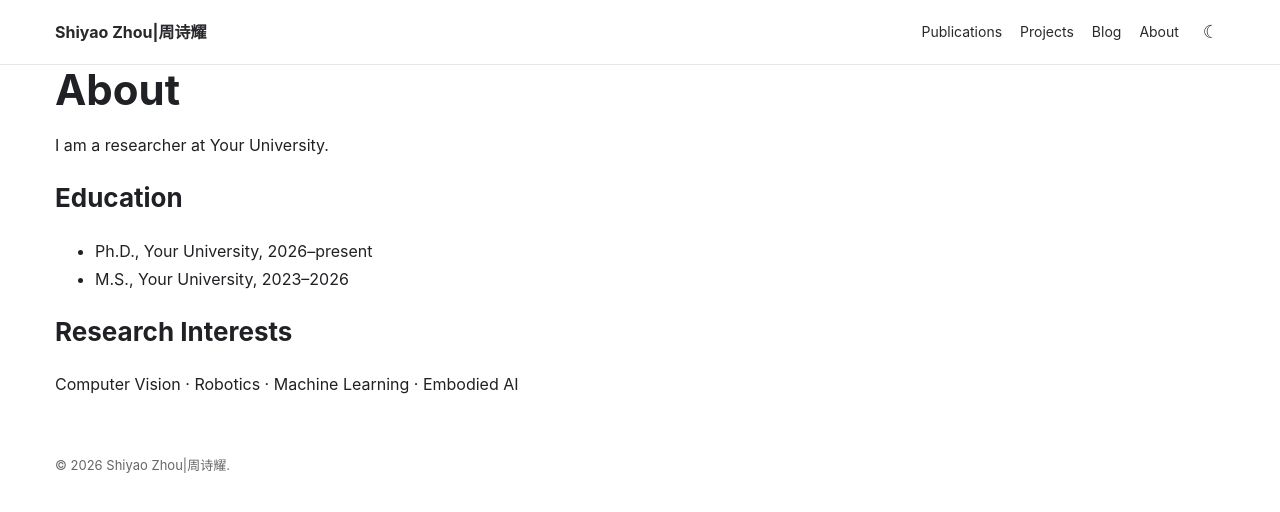
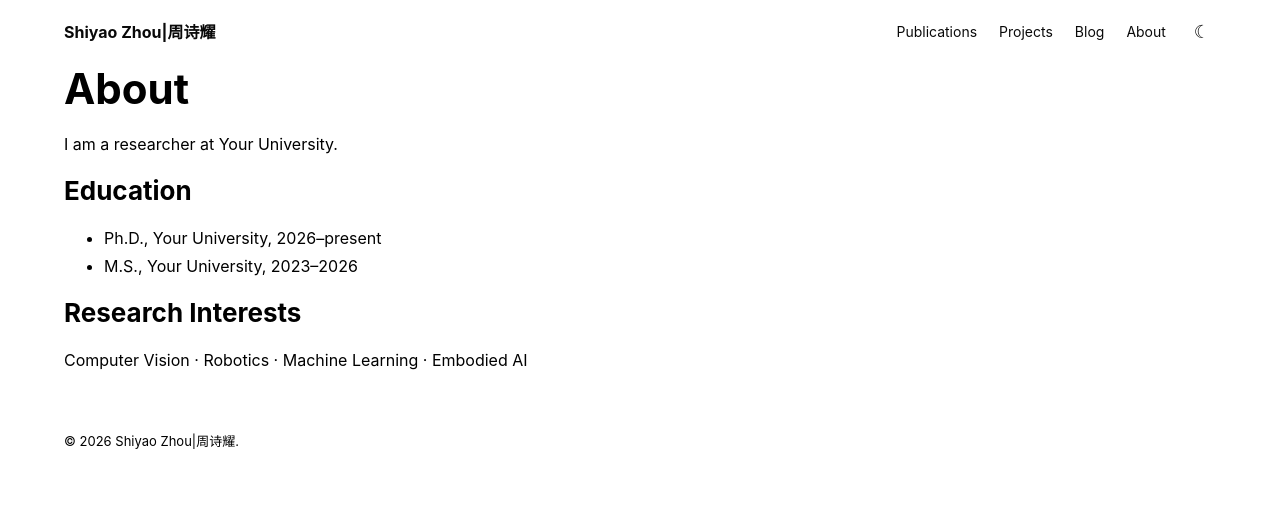
Before and after one commit to zhoushy93/zhoushy93.github.io, a Jekyll site: the page built from about/index.md, in a window 1280 px wide. Shown: the top 512 px of the page. Built offline with Jekyll 4.4.1, drawn with Linux system fonts in a browser that asks for light colours.

Commit message:
Update style.css

````diff
--- a/assets/css/style.css
+++ b/assets/css/style.css
@@ -1,115 +1,440 @@
-:root{--bg:#fff;--text:#202124;--muted:#666;--line:#e7e7e7;--link:#1558d6;--card:#fafafa}
-:root.dark{--bg:#111;--text:#eee;--muted:#aaa;--line:#2d2d2d;--link:#79a8ff;--card:#191919}
-*{box-sizing:border-box}
-body{margin:0;background:var(--bg);color:var(--text);font-family:-apple-system,BlinkMacSystemFont,"Segoe UI",Roboto,Helvetica,Arial,sans-serif;line-height:1.75}
+```css
+:root{
+    --bg:#fff;
+    --text:#202124;
+    --muted:#666;
+    --line:#e7e7e7;
+    --link:#1558d6;
+    --card:#fafafa;
+}
 
-/* 容器加宽，解决右侧太窄的问题 */
-.container{max-width:1250px;margin:0 auto;padding:0 40px}
+:root.dark{
+    --bg:#111;
+    --text:#eee;
+    --muted:#aaa;
+    --line:#2d2d2d;
+    --link:#79a8ff;
+    --card:#191919;
+}
 
-.site-header{border-bottom:1px solid var(--line);position:sticky;top:0;background:var(--bg);opacity:.96;z-index:10}
-.nav{min-height:64px;display:flex;align-items:center;justify-content:space-between;gap:24px}
-.brand{font-weight:700;color:var(--text);text-decoration:none}
-.nav-links{display:flex;align-items:center;gap:18px}
-.nav-links a{color:var(--text);text-decoration:none;font-size:14px}
-.nav-links a:hover,.pub-links a:hover,a:hover{color:var(--link)}
-button{border:0;background:transparent;color:var(--text);font-size:18px;cursor:pointer}
-main{padding-top:56px}
-h1{font-size:42px;line-height:1.2;margin:0 0 10px}
-h2{font-size:26px;margin:0}
-h3{margin:0 0 7px;font-size:20px;line-height:1.35}
+*{
+    box-sizing:border-box;
+}
 
-/* 头像居中 */
-.hero{display:flex;flex-direction:column;align-items:center;text-align:center;gap:16px;margin-bottom:80px}
-.avatar{width:150px;height:150px;border-radius:50%;object-fit:cover;border:1px solid var(--line);margin:0 auto}
-.subtitle{color:var(--muted);margin:8px 0 12px}
-.links{display:flex;gap:14px;flex-wrap:wrap;justify-content:center}
-.links a,.pub-links a,.card a{color:var(--link);text-decoration:none}
+html{
+    width:100%;
+    overflow-x:hidden;
+}
+
+body{
+    margin:0;
+    width:100%;
+    background:var(--bg);
+    color:var(--text);
+    font-family:-apple-system,BlinkMacSystemFont,"Segoe UI",Roboto,Helvetica,Arial,sans-serif;
+    line-height:1.75;
+}
 
 /* =========================================
-   核心对齐逻辑（避免grid错乱）：
-   左侧标题用绝对定位，右侧内容靠左留白
+   页面主容器
+   桌面端充分利用屏幕宽度
 ========================================= */
-section{
-    position: relative;
-    padding-left: 240px; /* 左侧给标题留出240px */
-    margin-bottom: 64px;
-    text-align: left;
+
+.container{
+    width:min(1440px, calc(100% - 64px));
+    margin:0 auto;
+    padding:0 32px;
 }
 
-/* 针对 About 和 Achievements 的标题（直接子元素） */
-section > h2 {
-    position: absolute;
-    left: 0;
-    top: 0;
-    width: 240px;
-    margin: 0;
+/* =========================================
+   Header
+========================================= */
+
+.site-header{
+    border-bottom:1px solid var(--line);
+    position:sticky;
+    top:0;
+    background:var(--bg);
+    opacity:.96;
+    z-index:10;
 }
 
-/* 针对 Publications 的特殊标题容器 */
-section > div.section-heading {
-    position: absolute;
-    left: 0;
-    top: 0;
-    width: 240px;
-    margin: 0;
-    display: flex;
-    justify-content: flex-start;
-    align-items: baseline;
+.nav{
+    min-height:64px;
+    display:flex;
+    align-items:center;
+    justify-content:space-between;
+    gap:24px;
 }
 
-/* View all 链接保持在标题右侧 */
-.section-heading a {
-    color: var(--link);
-    text-decoration: none;
-    margin-left: 20px;
-    white-space: nowrap;
+.brand{
+    font-weight:700;
+    color:var(--text);
+    text-decoration:none;
 }
 
-/* ========================================= */
-
-/* 新闻和奖项卡片 */
-.news-item{
-    padding: 24px;
-    border: 1px solid var(--line);
-    border-radius: 12px;
-    background: var(--card);
-    margin-bottom: 16px;
-    display: flex;
-    align-items: center;
-    gap: 30px;
-    font-size: 16px;
-}
-.news-item span{
-    display: inline-block;
-    width: 50px;
-    color: var(--muted);
-    font-variant-numeric: tabular-nums;
-    flex-shrink: 0;
+.nav-links{
+    display:flex;
+    align-items:center;
+    gap:22px;
 }
 
-/* 出版物排版（放在右侧自然上下排列） */
-.publication{display:grid;grid-template-columns:280px 1fr;gap:30px;padding:32px 0;border-top:1px solid var(--line)}
-.publication img{width:100%;height:160px;object-fit:cover;border-radius:8px;border:1px solid var(--line);background:var(--card)}
-.authors{color:var(--muted);margin:0}
-.pub-links{display:flex;gap:14px;margin-bottom:0}
-.muted{color:var(--muted)}
-.footer{padding:40px 40px 60px;color:var(--muted);font-size:13px}
+.nav-links a{
+    color:var(--text);
+    text-decoration:none;
+    font-size:14px;
+}
 
-/* 移动端适配（正常且不受影响） */
-@media(max-width:700px){
-    .nav-links{gap:10px}
-    .nav-links a:nth-child(3){display:none}
-    .hero{align-items:center;gap:20px}
-    .avatar{width:100px;height:100px}
-    h1{font-size:34px}
+.nav-links a:hover,
+.pub-links a:hover,
+a:hover{
+    color:var(--link);
+}
 
-    /* 移动端取消绝对定位，恢复上下单列 */
-    section{padding-left:0;margin-bottom:40px}
-    section > h2, section > div.section-heading{position:static;width:100%;margin-bottom:20px}
-    .section-heading a{margin-left:0}
+button{
+    border:0;
+    background:transparent;
+    color:var(--text);
+    font-size:18px;
+    cursor:pointer;
+}
 
-    .container{padding:0 20px}
-    .publication{grid-template-columns:1fr}
-    .publication img{height:auto;max-height:240px}
-    .news-item{padding:18px;gap:15px}
+/* =========================================
+   Main / Hero
+========================================= */
+
+main{
+    padding-top:64px;
 }
+
+h1{
+    font-size:42px;
+    line-height:1.2;
+    margin:0 0 10px;
+}
+
+h2{
+    font-size:26px;
+    line-height:1.3;
+    margin:0;
+}
+
+h3{
+    margin:0 0 7px;
+    font-size:20px;
+    line-height:1.35;
+}
+
+.hero{
+    display:flex;
+    flex-direction:column;
+    align-items:center;
+    text-align:center;
+    gap:16px;
+    margin-bottom:90px;
+}
+
+.avatar{
+    width:150px;
+    height:150px;
+    border-radius:50%;
+    object-fit:cover;
+    border:1px solid var(--line);
+    margin:0 auto;
+}
+
+.subtitle{
+    color:var(--muted);
+    margin:8px 0 12px;
+}
+
+.links{
+    display:flex;
+    gap:14px;
+    flex-wrap:wrap;
+    justify-content:center;
+}
+
+.links a,
+.pub-links a,
+.card a{
+    color:var(--link);
+    text-decoration:none;
+}
+
+/* =========================================
+   Section
+   左侧标题 + 右侧内容
+   不再固定死 240px，而是使用 grid
+========================================= */
+
+section{
+    display:grid;
+    grid-template-columns:220px minmax(0, 1fr);
+    column-gap:60px;
+    margin-bottom:76px;
+    text-align:left;
+    align-items:start;
+}
+
+/* 普通 section 标题 */
+section > h2{
+    position:static;
+    width:auto;
+    margin:0;
+}
+
+/* Publications 标题 */
+section > div.section-heading{
+    position:static;
+    width:auto;
+    margin:0;
+    display:flex;
+    justify-content:flex-start;
+    align-items:baseline;
+    gap:20px;
+}
+
+/* View all */
+.section-heading a{
+    color:var(--link);
+    text-decoration:none;
+    margin-left:0;
+    white-space:nowrap;
+}
+
+/* =========================================
+   右侧内容区域
+   如果 HTML 结构是标题 + 多个内容节点，
+   让内容从第二列开始
+========================================= */
+
+section > h2 ~ *,
+section > .section-heading ~ *{
+    min-width:0;
+}
+
+/* =========================================
+   新闻 / Award 卡片
+========================================= */
+
+.news-item{
+    width:100%;
+    padding:24px 28px;
+    border:1px solid var(--line);
+    border-radius:12px;
+    background:var(--card);
+    margin-bottom:16px;
+    display:flex;
+    align-items:center;
+    gap:30px;
+    font-size:16px;
+}
+
+.news-item span{
+    display:inline-block;
+    width:60px;
+    color:var(--muted);
+    font-variant-numeric:tabular-nums;
+    flex-shrink:0;
+}
+
+/* =========================================
+   Publications
+========================================= */
+
+.publication{
+    display:grid;
+    grid-template-columns:300px minmax(0, 1fr);
+    gap:36px;
+    padding:32px 0;
+    border-top:1px solid var(--line);
+}
+
+.publication:first-child{
+    padding-top:0;
+    border-top:0;
+}
+
+.publication img{
+    width:100%;
+    height:180px;
+    object-fit:cover;
+    border-radius:8px;
+    border:1px solid var(--line);
+    background:var(--card);
+}
+
+.publication > div{
+    min-width:0;
+}
+
+.authors{
+    color:var(--muted);
+    margin:0;
+}
+
+.pub-links{
+    display:flex;
+    gap:14px;
+    margin-bottom:0;
+    flex-wrap:wrap;
+}
+
+.muted{
+    color:var(--muted);
+}
+
+/* =========================================
+   Footer
+========================================= */
+
+.footer{
+    padding:40px 32px 60px;
+    color:var(--muted);
+    font-size:13px;
+}
+
+/* =========================================
+   平板
+========================================= */
+
+@media (max-width:1000px){
+
+    .container{
+        width:min(100% - 40px, 1100px);
+        padding:0 20px;
+    }
+
+    section{
+        grid-template-columns:180px minmax(0, 1fr);
+        column-gap:40px;
+        margin-bottom:60px;
+    }
+
+    .publication{
+        grid-template-columns:240px minmax(0, 1fr);
+        gap:26px;
+    }
+
+}
+
+/* =========================================
+   手机
+========================================= */
+
+@media (max-width:700px){
+
+    .container{
+        width:100%;
+        padding:0 20px;
+    }
+
+    .nav{
+        min-height:60px;
+    }
+
+    .nav-links{
+        gap:10px;
+    }
+
+    .nav-links a:nth-child(3){
+        display:none;
+    }
+
+    main{
+        padding-top:40px;
+    }
+
+    .hero{
+        align-items:center;
+        gap:20px;
+        margin-bottom:60px;
+    }
+
+    .avatar{
+        width:100px;
+        height:100px;
+    }
+
+    h1{
+        font-size:34px;
+    }
+
+    h2{
+        font-size:24px;
+    }
+
+    /* 手机端恢复单列 */
+    section{
+        display:block;
+        margin-bottom:48px;
+    }
+
+    section > h2,
+    section > div.section-heading{
+        position:static;
+        width:100%;
+        margin-bottom:20px;
+    }
+
+    .section-heading{
+        flex-wrap:wrap;
+        gap:8px;
+    }
+
+    .section-heading a{
+        margin-left:0;
+    }
+
+    .news-item{
+        padding:18px;
+        gap:15px;
+        align-items:flex-start;
+    }
+
+    .news-item span{
+        width:45px;
+    }
+
+    .publication{
+        grid-template-columns:1fr;
+        gap:20px;
+        padding:26px 0;
+    }
+
+    .publication img{
+        width:100%;
+        height:auto;
+        max-height:240px;
+    }
+
+    .footer{
+        padding:32px 20px 48px;
+    }
+}
+
+/* =========================================
+   很小的手机
+========================================= */
+
+@media (max-width:420px){
+
+    .container{
+        padding:0 16px;
+    }
+
+    h1{
+        font-size:30px;
+    }
+
+    .news-item{
+        padding:16px;
+        font-size:15px;
+    }
+
+    .news-item span{
+        width:40px;
+    }
+}
+```
````
